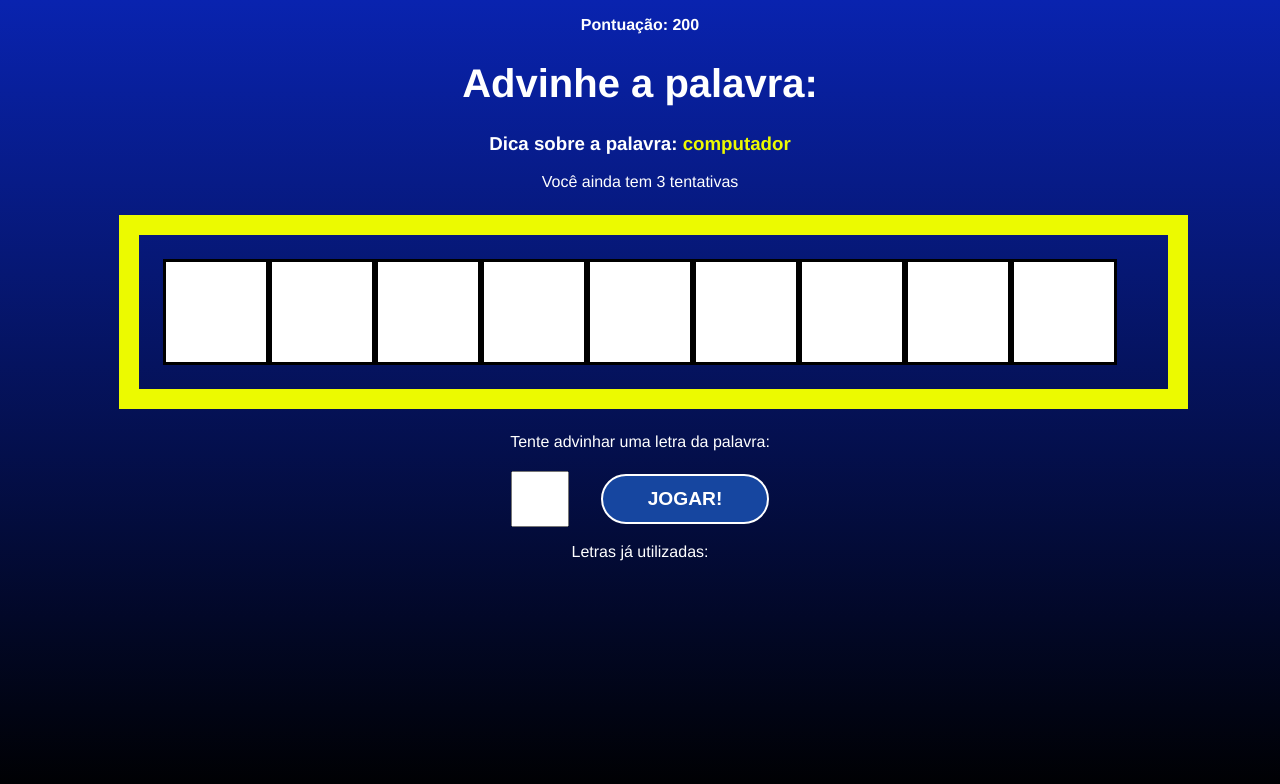
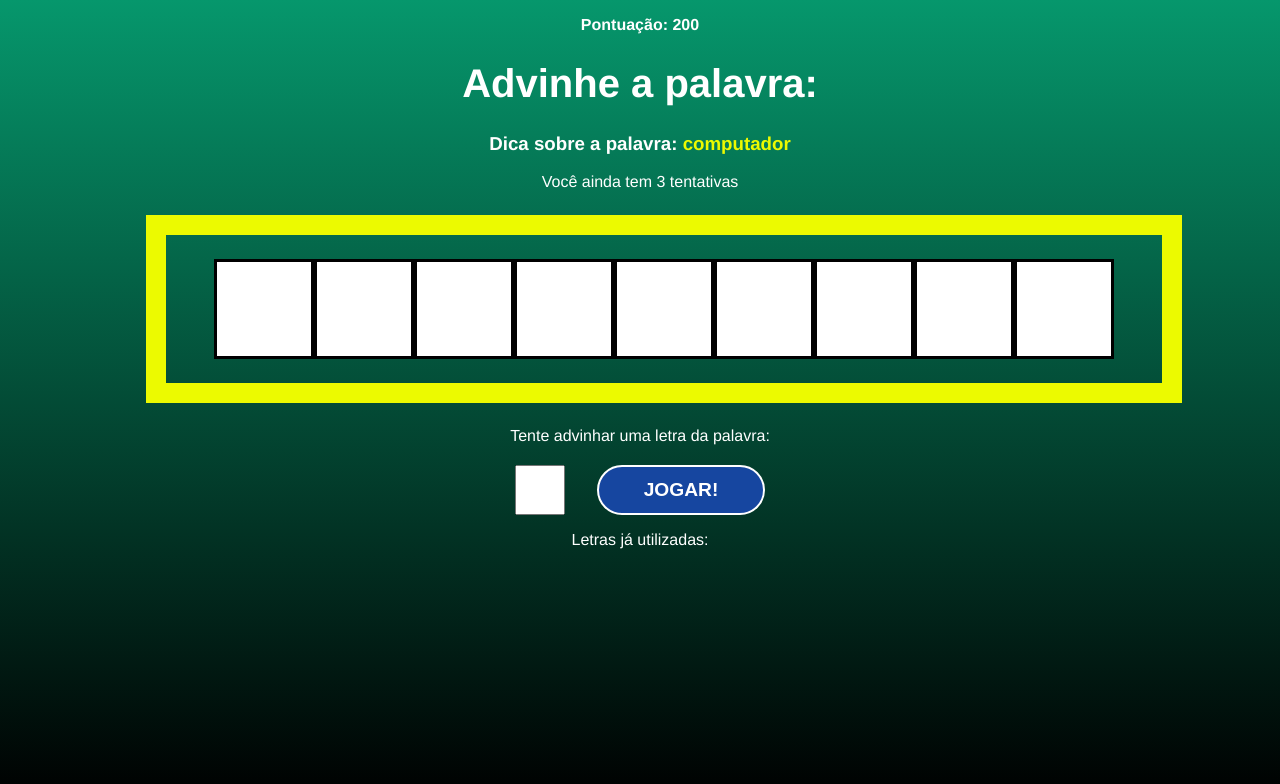
Before and after one commit to ederhscc/project-secret-word, a React (Vite) app: page / in a window 1280 px wide. Shown: the top 784 px of the page. Built offline with nearby package versions, Linux system fonts and the light colour scheme.

Commit message:
updated styles

```diff
--- a/src/App.css
+++ b/src/App.css
@@ -3,4 +3,7 @@
     justify-content: center;
     align-items: center;
     text-align: center;
+    width: 90%;
+    max-width: 1100px;
+    margin: 0 auto;
 }
--- a/src/components/Game.css
+++ b/src/components/Game.css
@@ -15,8 +15,11 @@
     padding: 1.5em;
     border: 20px solid #ECFA00;
     display: flex;
-    width: 90%;
     flex-wrap: wrap;
+    text-align: center;
+    justify-content: center;
+    align-items: center;
+    width: 100%;
 }
 
 .letter,
--- a/src/index.css
+++ b/src/index.css
@@ -1,9 +1,14 @@
-html, body {
-    height: 100vh;
+*, *::before, *::after {
+    box-sizing: border-box;
+}
+
+html,
+body {
+    height: 100%;
     margin: 0;
     padding: 0;
     font-family: Helvetica, sans-serif;
-    background: linear-gradient(180deg, rgba(9, 35, 175,1) 0%, rgba(0, 0, 0, 1) 100%);
+    background: linear-gradient(180deg, #06976c 0%, rgba(0, 0, 0, 1) 100%);
     color: #fff;
 }
 
@@ -21,8 +26,10 @@ button {
     transition: .4s;
 }
 
-button:hover {
+button:hover,
+button:focus {
     background-color: #0923AF;
+    opacity: .75;
 }
 
 @media(max-width: 750px) {
```
